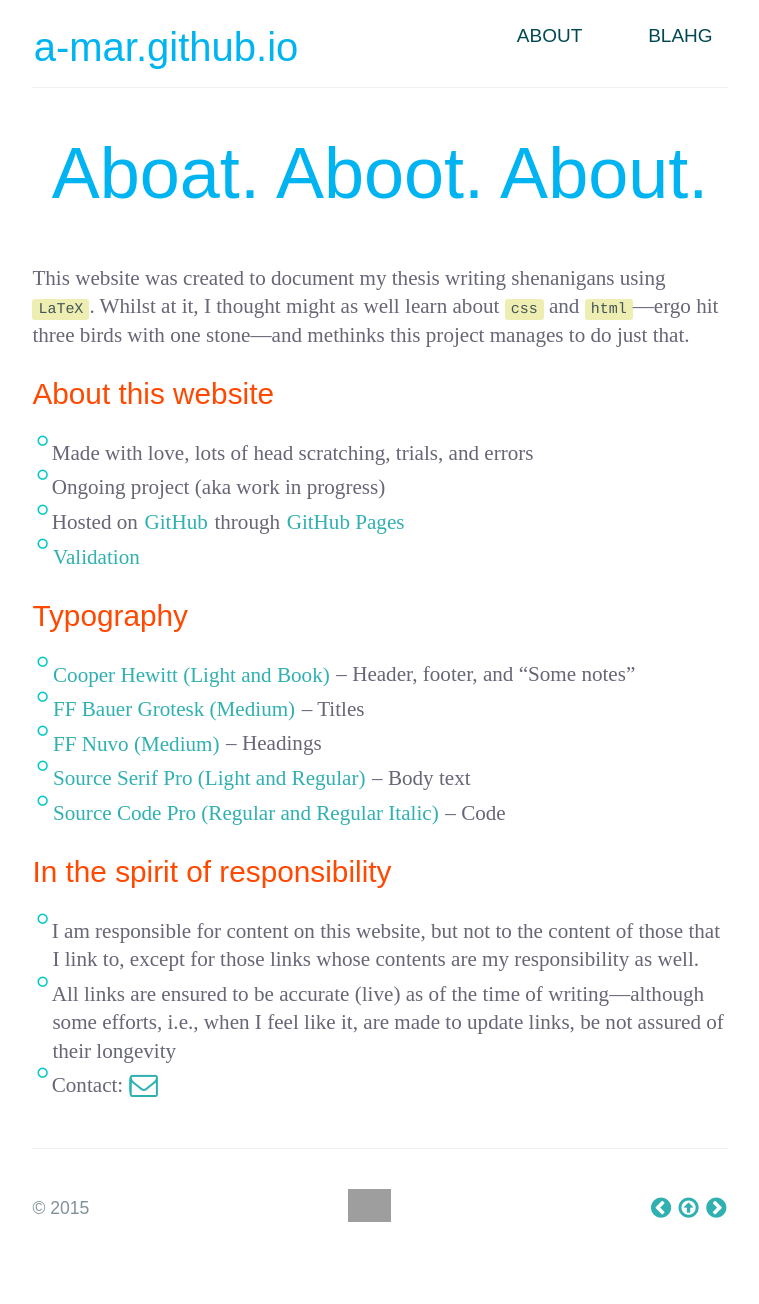
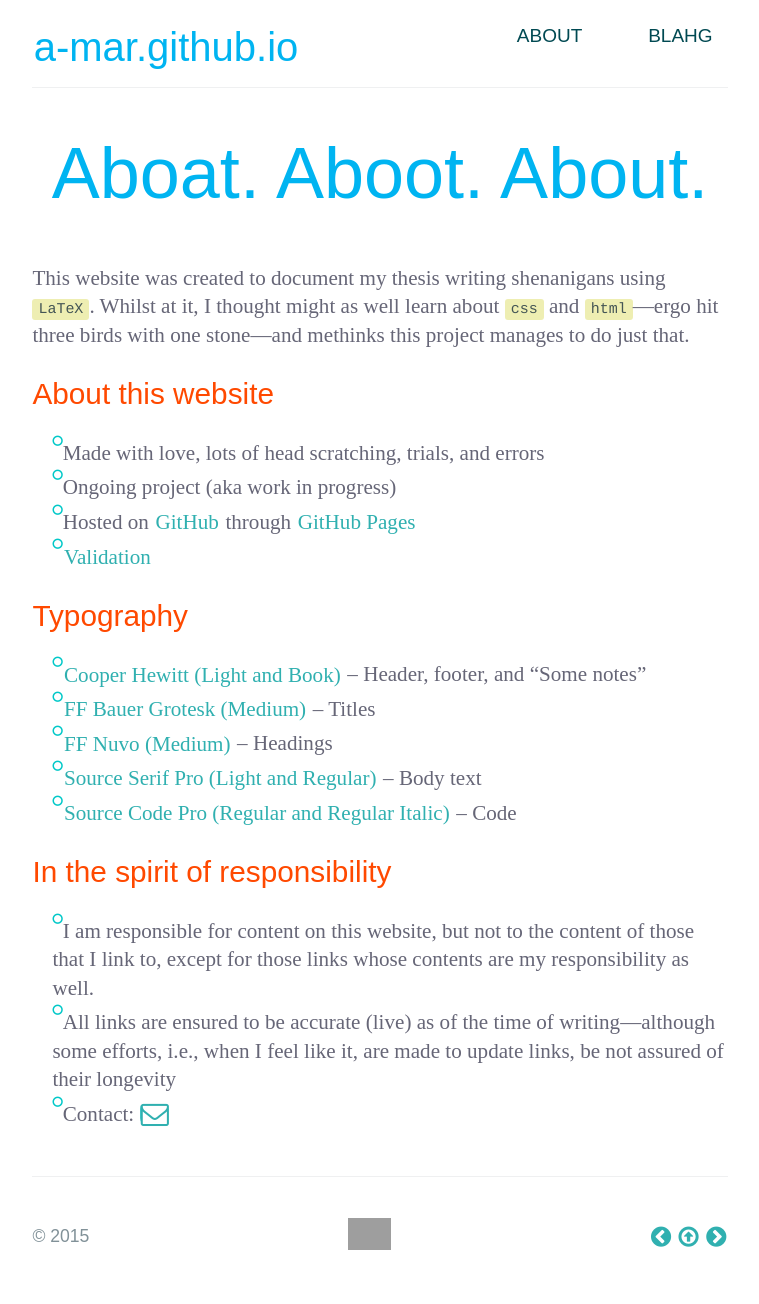
Before and after one commit to a-mar/a-mar.github.io, a Jekyll site: the page built from about/index.html, in a window 1280 px wide. Shown: the whole page, without its empty margins (260-1019 px from the left). Built offline with Jekyll 4.4.1, drawn with Linux system fonts in a browser that asks for light colours; nearby versions of some CDN libraries; some web fonts are replaced; Markdown is read by kramdown in place of the engine named in the settings; before the commit the page ends 1275 px from its top, so only the background shows below that; grey boxes are pictures that could not be loaded.

Commit message:
Update main.css

```diff
--- a/stylesheets/main.css
+++ b/stylesheets/main.css
@@ -445,10 +445,9 @@ li:not(:last-child) {
 ul li:before {
     font-family: 'FontAwesome';
     content: '\f10c';
-    margin:0 4px -15px -15px;
     color: rgba(0,200,200,1);
     font-size: 9pt;
-    line-height: 0.11em;
+    line-height: 0.13em;
     vertical-align: text-top;
 }
 
```
